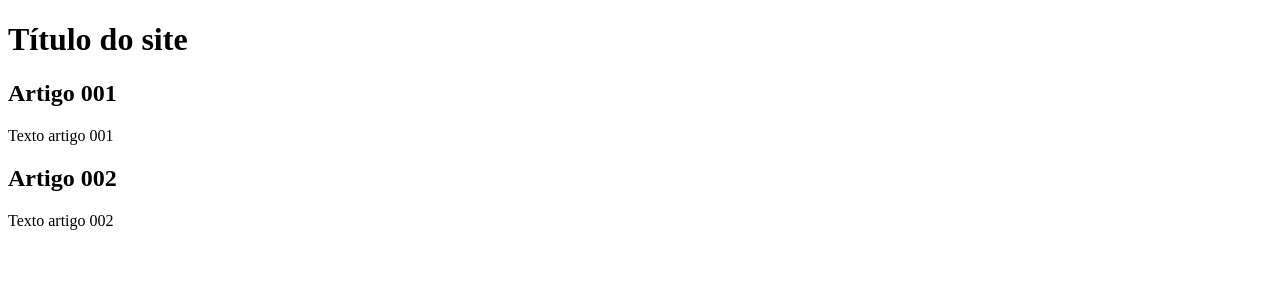
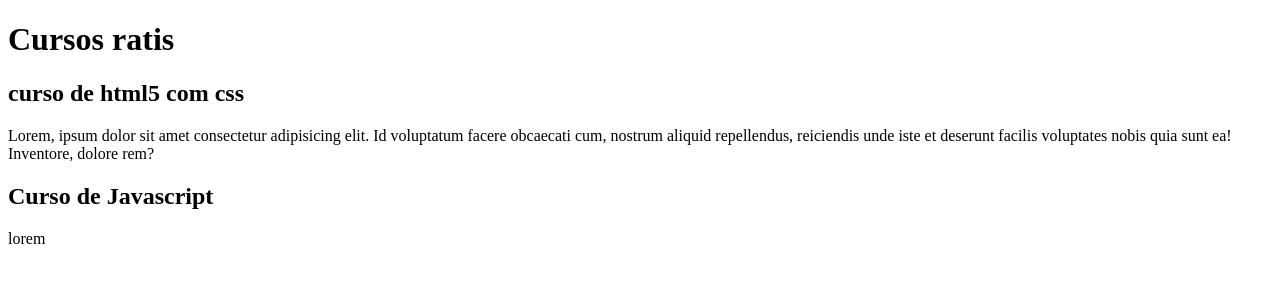
Before and after one commit to EliJunior72/projeto-site, a plain HTML site: page index.html in a window 1280 px wide. Drawn offline with Linux system fonts and the light colour scheme.

Commit message:
comecei a escrever conteúdo

```diff
--- a/index.html
+++ b/index.html
@@ -8,16 +8,17 @@
 <body>
     <main>
         <header>
-            <h1>Título do site</h1>
+            <h1>Cursos ratis</h1>
         </header>
         <article>
-            <h2>Artigo 001</h2>
-            <p>Texto artigo 001</p>
+            <h2>curso de html5 com css</h2>
+            <p>Lorem, ipsum dolor sit amet consectetur adipisicing elit. Id voluptatum facere obcaecati cum, nostrum aliquid repellendus, reiciendis unde iste et deserunt facilis voluptates nobis quia sunt ea! Inventore, dolore rem?</p>
         </article>
         <article>
-            <h2>Artigo 002</h2>
+            <h2>Curso de Javascript</h2>
             <p>
-                Texto artigo 002
+                lorem
+
             </p>
         </article>
     </main>
```
